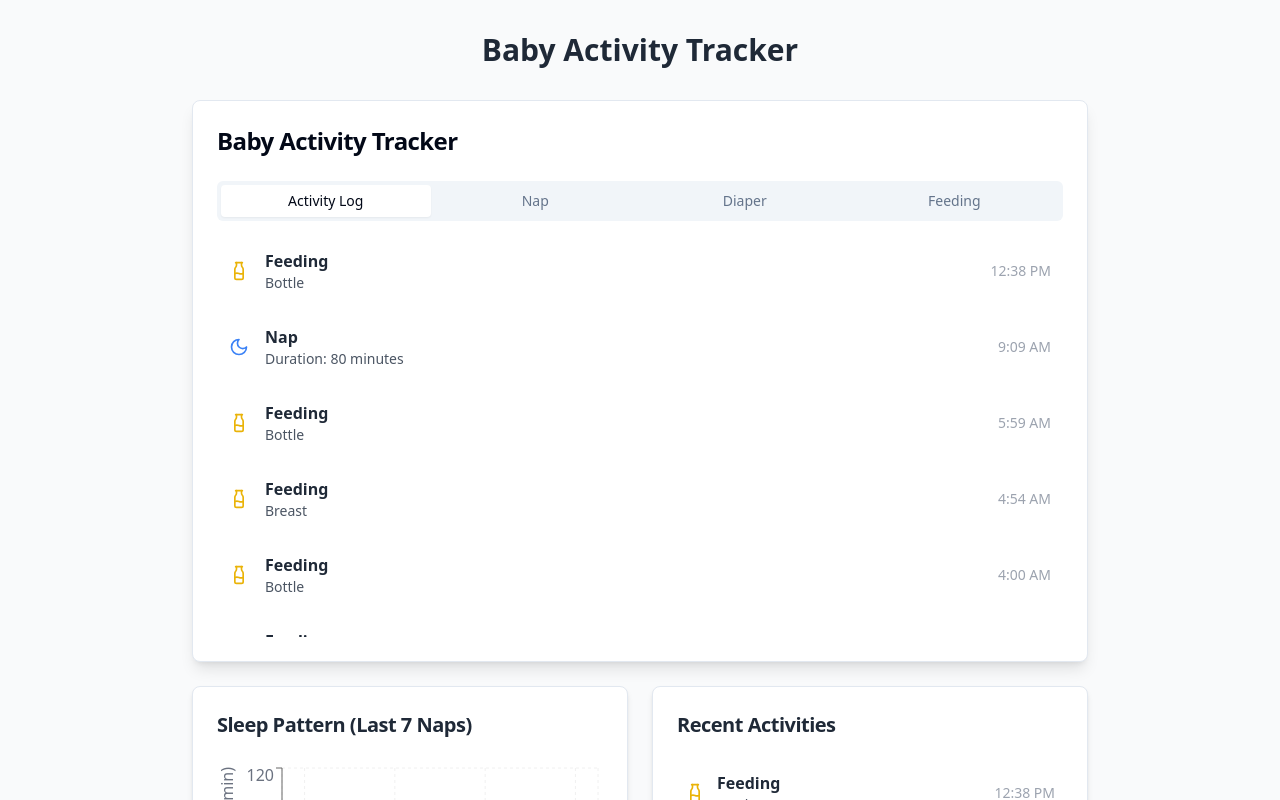
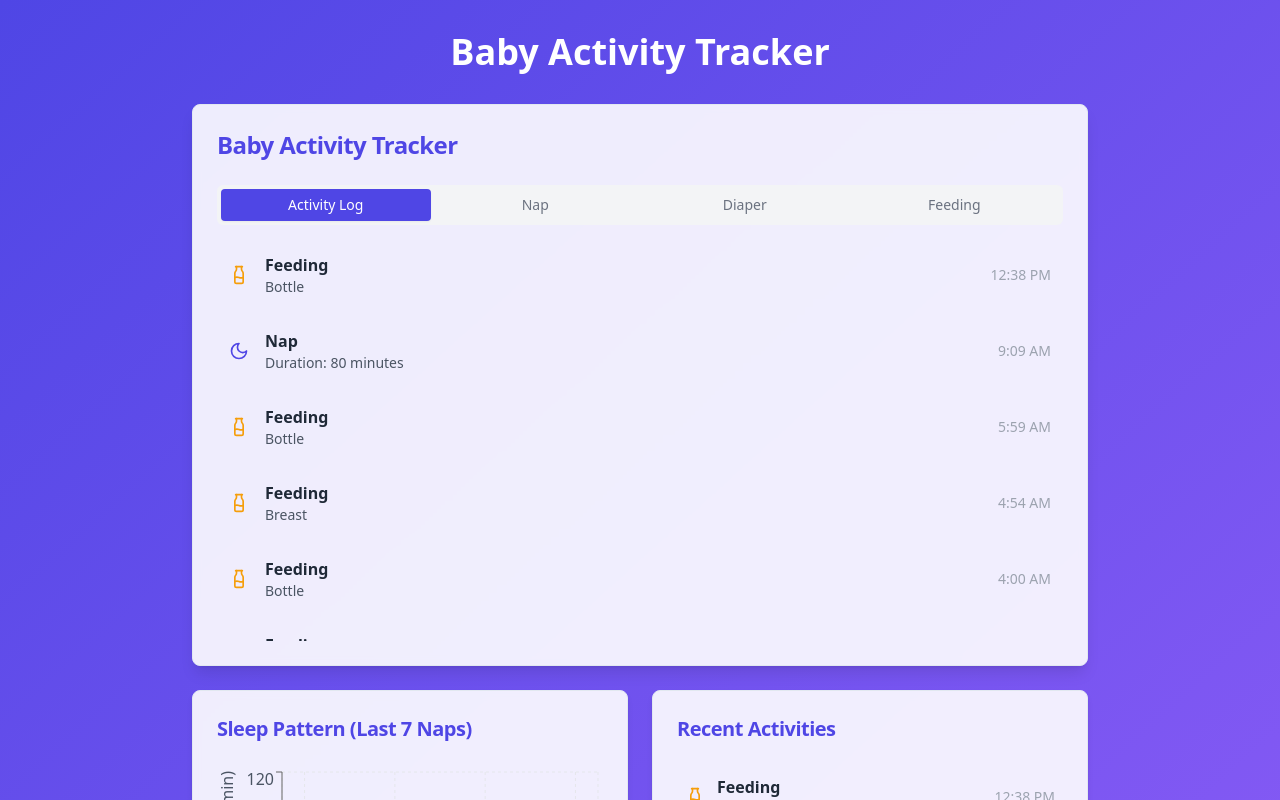
Before and after one commit to GPT-Engineer-App-Dev/nap-n-poop-pal, a React (Vite) app: page / in a window 1280 px wide. Shown: the top 800 px of the page. Built offline with nearby package versions, Linux system fonts and the light colour scheme.

Commit message:
Add theming and color enhancements
Implement a color scheme and theming improvements to enhance the visual appeal of the application.
[skip gpt_engineer]

```diff
--- a/src/components/ActivityLog.jsx
+++ b/src/components/ActivityLog.jsx
@@ -6,9 +6,9 @@ import { Milk, Moon, Baby } from 'lucide-react';
 const ActivityLog = ({ activities }) => {
   const getActivityIcon = (type) => {
     switch (type) {
-      case 'Nap': return <Moon className="h-5 w-5 text-blue-500" />;
-      case 'Diaper Change': return <Baby className="h-5 w-5 text-green-500" />;
-      case 'Feeding': return <Milk className="h-5 w-5 text-yellow-500" />;
+      case 'Nap': return <Moon className="h-5 w-5 text-nap" />;
+      case 'Diaper Change': return <Baby className="h-5 w-5 text-diaper" />;
+      case 'Feeding': return <Milk className="h-5 w-5 text-feeding" />;
       default: return null;
     }
   };
@@ -33,7 +33,7 @@ const ActivityLog = ({ activities }) => {
       ) : (
         <div className="space-y-2">
           {activities.map((activity) => (
-            <div key={activity.id} className="flex items-center space-x-4 p-3 hover:bg-gray-50 transition-colors duration-150 ease-in-out">
+            <div key={activity.id} className="flex items-center space-x-4 p-3 hover:bg-muted transition-colors duration-150 ease-in-out rounded-lg">
               <div className="flex-shrink-0">{getActivityIcon(activity.type)}</div>
               <div className="flex-grow">
                 <p className="font-semibold text-gray-800">{activity.type}</p>
--- a/src/components/ActivitySummary.jsx
+++ b/src/components/ActivitySummary.jsx
@@ -8,9 +8,9 @@ const ActivitySummary = ({ activities }) => {
 
   const getActivityIcon = (type) => {
     switch (type) {
-      case 'Nap': return <Moon className="h-5 w-5 text-blue-500" />;
-      case 'Diaper Change': return <Baby className="h-5 w-5 text-green-500" />;
-      case 'Feeding': return <Milk className="h-5 w-5 text-yellow-500" />;
+      case 'Nap': return <Moon className="h-5 w-5 text-nap" />;
+      case 'Diaper Change': return <Baby className="h-5 w-5 text-diaper" />;
+      case 'Feeding': return <Milk className="h-5 w-5 text-feeding" />;
       default: return null;
     }
   };
@@ -29,14 +29,14 @@ const ActivitySummary = ({ activities }) => {
   };
 
   return (
-    <Card className="shadow-md">
+    <Card className="shadow-md bg-white/90 backdrop-blur-sm">
       <CardHeader>
-        <CardTitle className="text-xl text-gray-800">Recent Activities</CardTitle>
+        <CardTitle className="text-xl text-primary">Recent Activities</CardTitle>
       </CardHeader>
       <CardContent>
         <ul className="space-y-2">
           {recentActivities.map((activity) => (
-            <li key={activity.id} className="flex items-center space-x-3 p-2 rounded-lg hover:bg-gray-50 transition-colors duration-150 ease-in-out">
+            <li key={activity.id} className="flex items-center space-x-3 p-2 rounded-lg hover:bg-muted transition-colors duration-150 ease-in-out">
               <span className="flex-shrink-0">{getActivityIcon(activity.type)}</span>
               <div className="flex-grow">
                 <div className="font-semibold text-gray-800">{activity.type}</div>
--- a/src/components/BabyTracker.jsx
+++ b/src/components/BabyTracker.jsx
@@ -23,17 +23,17 @@ const BabyTracker = () => {
 
   return (
     <div className="w-full max-w-4xl mx-auto space-y-6">
-      <Card className="shadow-lg">
+      <Card className="shadow-lg bg-white/90 backdrop-blur-sm">
         <CardHeader>
-          <CardTitle className="text-2xl">Baby Activity Tracker</CardTitle>
+          <CardTitle className="text-2xl text-primary">Baby Activity Tracker</CardTitle>
         </CardHeader>
         <CardContent>
           <Tabs defaultValue="log">
             <TabsList className="grid w-full grid-cols-4 mb-4">
-              <TabsTrigger value="log" className="text-sm">Activity Log</TabsTrigger>
-              <TabsTrigger value="nap" className="text-sm">Nap</TabsTrigger>
-              <TabsTrigger value="diaper" className="text-sm">Diaper</TabsTrigger>
-              <TabsTrigger value="feeding" className="text-sm">Feeding</TabsTrigger>
+              <TabsTrigger value="log" className="text-sm data-[state=active]:bg-primary data-[state=active]:text-primary-foreground">Activity Log</TabsTrigger>
+              <TabsTrigger value="nap" className="text-sm data-[state=active]:bg-nap data-[state=active]:text-primary-foreground">Nap</TabsTrigger>
+              <TabsTrigger value="diaper" className="text-sm data-[state=active]:bg-diaper data-[state=active]:text-primary-foreground">Diaper</TabsTrigger>
+              <TabsTrigger value="feeding" className="text-sm data-[state=active]:bg-feeding data-[state=active]:text-primary-foreground">Feeding</TabsTrigger>
             </TabsList>
             <TabsContent value="log">
               <ActivityLog activities={activities} />
--- a/src/components/SleepChart.jsx
+++ b/src/components/SleepChart.jsx
@@ -25,22 +25,22 @@ const SleepChart = ({ activities }) => {
   };
 
   return (
-    <Card className="shadow-md">
+    <Card className="shadow-md bg-white/90 backdrop-blur-sm">
       <CardHeader>
-        <CardTitle className="text-xl text-gray-800">Sleep Pattern (Last 7 Naps)</CardTitle>
+        <CardTitle className="text-xl text-primary">Sleep Pattern (Last 7 Naps)</CardTitle>
       </CardHeader>
       <CardContent>
         <div className="w-full h-64">
           <ResponsiveContainer width="100%" height="100%">
             <BarChart data={sleepData}>
-              <CartesianGrid strokeDasharray="3 3" stroke="#f0f0f0" />
-              <XAxis dataKey="date" tick={{ fill: '#6b7280' }} />
+              <CartesianGrid strokeDasharray="3 3" stroke="#e5e7eb" />
+              <XAxis dataKey="date" tick={{ fill: '#4b5563' }} />
               <YAxis
-                label={{ value: 'Duration (min)', angle: -90, position: 'insideLeft', fill: '#6b7280' }}
-                tick={{ fill: '#6b7280' }}
+                label={{ value: 'Duration (min)', angle: -90, position: 'insideLeft', fill: '#4b5563' }}
+                tick={{ fill: '#4b5563' }}
               />
               <Tooltip content={<CustomTooltip />} />
-              <Bar dataKey="duration" fill="#8b5cf6" />
+              <Bar dataKey="duration" fill="#4F46E5" />
             </BarChart>
           </ResponsiveContainer>
         </div>
--- a/src/pages/Index.jsx
+++ b/src/pages/Index.jsx
@@ -3,9 +3,9 @@ import BabyTracker from '../components/BabyTracker';
 
 const Index = () => {
   return (
-    <div className="min-h-screen bg-gray-50 py-8">
+    <div className="min-h-screen bg-gradient-to-br from-primary to-accent py-8">
       <div className="container mx-auto px-4">
-        <h1 className="text-3xl font-bold mb-8 text-center text-gray-800">Baby Activity Tracker</h1>
+        <h1 className="text-4xl font-bold mb-8 text-center text-white">Baby Activity Tracker</h1>
         <BabyTracker />
       </div>
     </div>
--- a/tailwind.config.js
+++ b/tailwind.config.js
@@ -24,33 +24,36 @@ module.exports = {
         background: "hsl(var(--background))",
         foreground: "hsl(var(--foreground))",
         primary: {
-          DEFAULT: "hsl(var(--primary))",
-          foreground: "hsl(var(--primary-foreground))",
+          DEFAULT: "#4F46E5",
+          foreground: "#FFFFFF",
         },
         secondary: {
-          DEFAULT: "hsl(var(--secondary))",
-          foreground: "hsl(var(--secondary-foreground))",
+          DEFAULT: "#10B981",
+          foreground: "#FFFFFF",
         },
         destructive: {
-          DEFAULT: "hsl(var(--destructive))",
-          foreground: "hsl(var(--destructive-foreground))",
+          DEFAULT: "#EF4444",
+          foreground: "#FFFFFF",
         },
         muted: {
-          DEFAULT: "hsl(var(--muted))",
-          foreground: "hsl(var(--muted-foreground))",
+          DEFAULT: "#F3F4F6",
+          foreground: "#6B7280",
         },
         accent: {
-          DEFAULT: "hsl(var(--accent))",
-          foreground: "hsl(var(--accent-foreground))",
+          DEFAULT: "#8B5CF6",
+          foreground: "#FFFFFF",
         },
         popover: {
-          DEFAULT: "hsl(var(--popover))",
-          foreground: "hsl(var(--popover-foreground))",
+          DEFAULT: "#FFFFFF",
+          foreground: "#111827",
         },
         card: {
-          DEFAULT: "hsl(var(--card))",
-          foreground: "hsl(var(--card-foreground))",
+          DEFAULT: "#FFFFFF",
+          foreground: "#111827",
         },
+        nap: "#4F46E5",
+        diaper: "#10B981",
+        feeding: "#F59E0B",
       },
       borderRadius: {
         lg: "var(--radius)",
```
